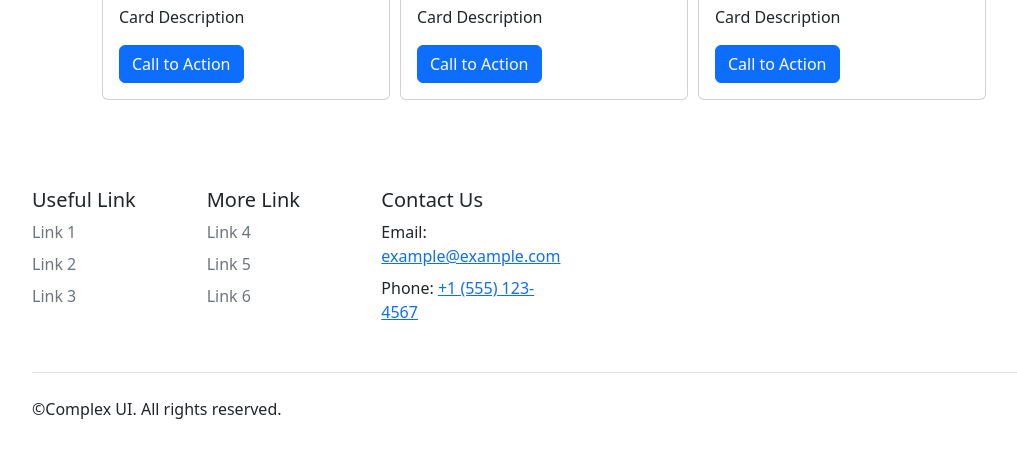
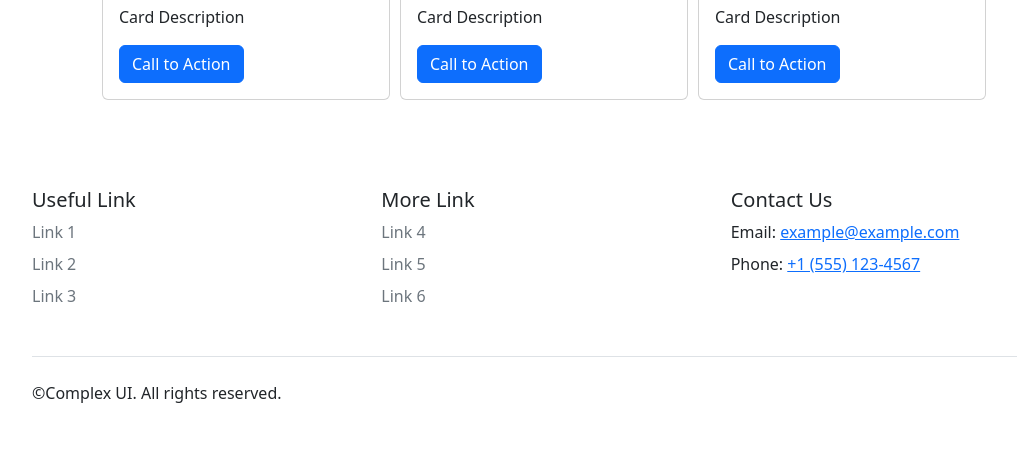
Before and after one commit to parvez1219/contest-f3, a plain HTML site: page index.html in a window 1280 px wide. Shown: the part 1825-2282 px from the top of the page, without its empty margins (96-1113 px from the left). Drawn offline with nearby package versions, Linux system fonts and the light colour scheme.

Commit message:
Update index.html

```diff
--- a/index.html
+++ b/index.html
@@ -134,7 +134,7 @@
 <div class="footer-container">
     <footer class="py-5">
         <div class="row">
-            <div class="col-6 col-md-2 mb-3">
+            <div class="col mb-3">
                 <h5>Useful Link</h5>
                 <ul class="nav flex-column">
                     <li class="nav-item mb-2"><a href="#" class="nav-link p-0 text-muted">Link 1</a></li>
@@ -143,7 +143,7 @@
                 </ul>
             </div>
 
-            <div class="col-6 col-md-2 mb-3">
+            <div class="col mb-3">
                 <h5>More Link</h5>
                 <ul class="nav flex-column">
                     <li class="nav-item mb-2"><a href="#" class="nav-link p-0 text-muted">Link 4</a></li>
@@ -151,7 +151,7 @@
                     <li class="nav-item mb-2"><a href="#" class="nav-link p-0 text-muted">Link 6</a></li>
                 </ul>
             </div>
-            <div class="col-6 col-md-2 mb-3">
+            <div class="col mb-3">
                 <h5>Contact Us</h5>
                 <ul class="nav flex-column">
                     <li class="nav-item mb-2">Email: <a href="mailto:example@example.com">example@example.com</a></li>
```
